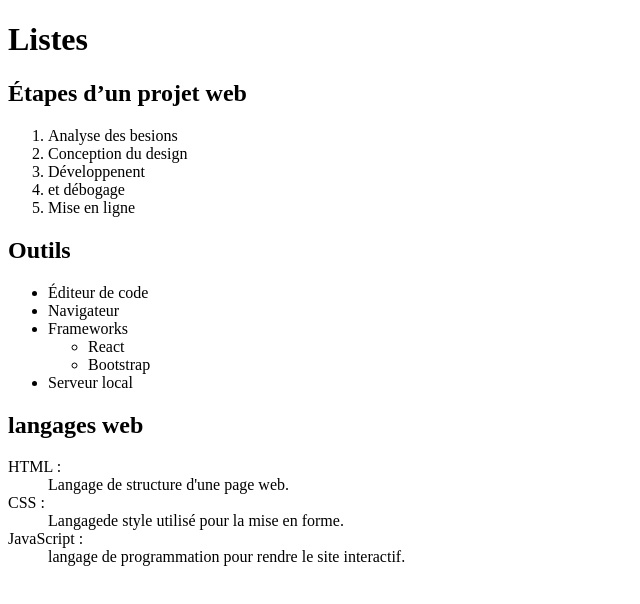
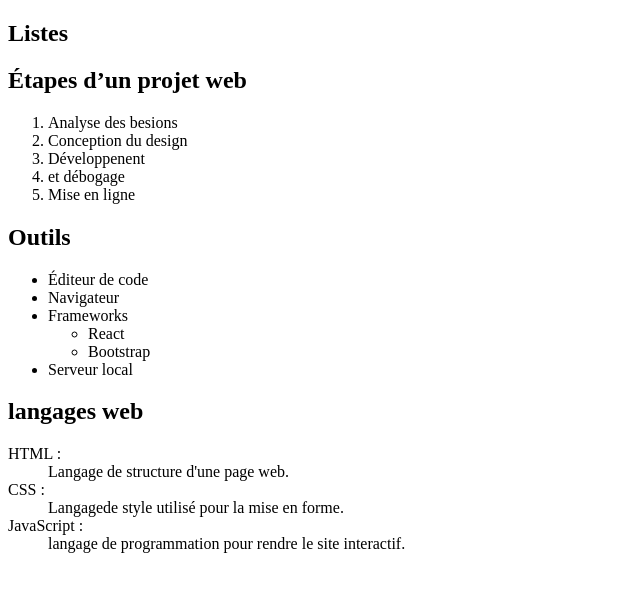
Before and after one commit to ayoubrafik4/tp1, a plain HTML site: page exo04.html in a window 1280 px wide. Shown: the whole page, without its empty margins (0-640 px from the left). Drawn offline with Linux system fonts and the light colour scheme.

Commit message:
Update exo04.html

```diff
--- a/exo04.html
+++ b/exo04.html
@@ -6,7 +6,7 @@
     <title>Document</title>
 </head>
 <body>
-    <h1>Listes</h1>
+    <h2>Listes</h2>
 
     <!--Ordered List-->
     <h2>Étapes d’un projet web</h2>
@@ -45,4 +45,5 @@
         <dd>langage de programmation pour rendre le site interactif.</dd>
     </dl>
 </body>
+
 </html>
```
